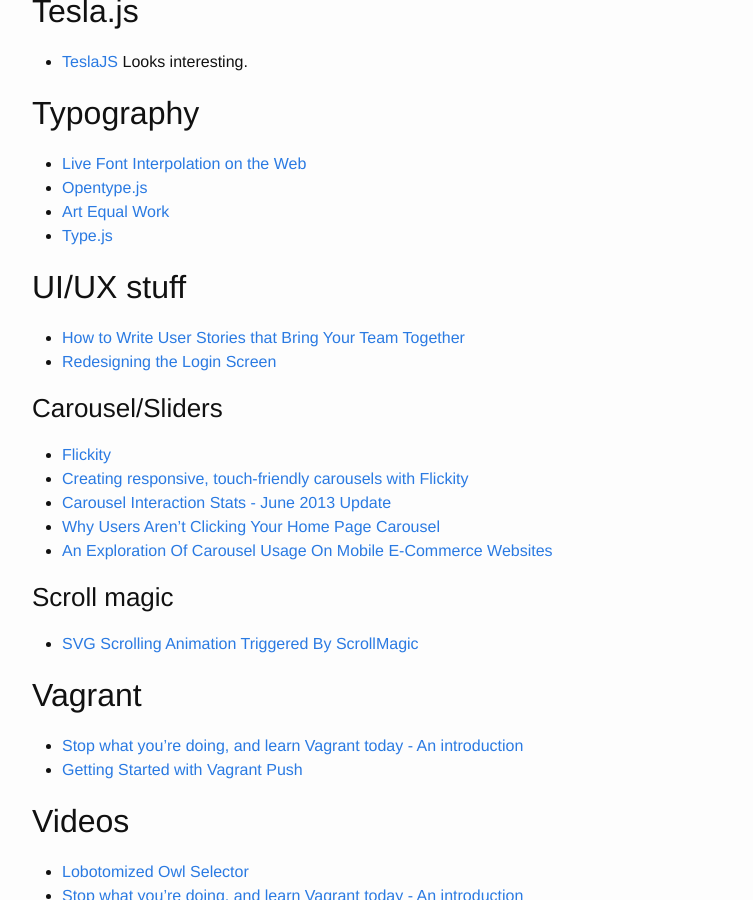
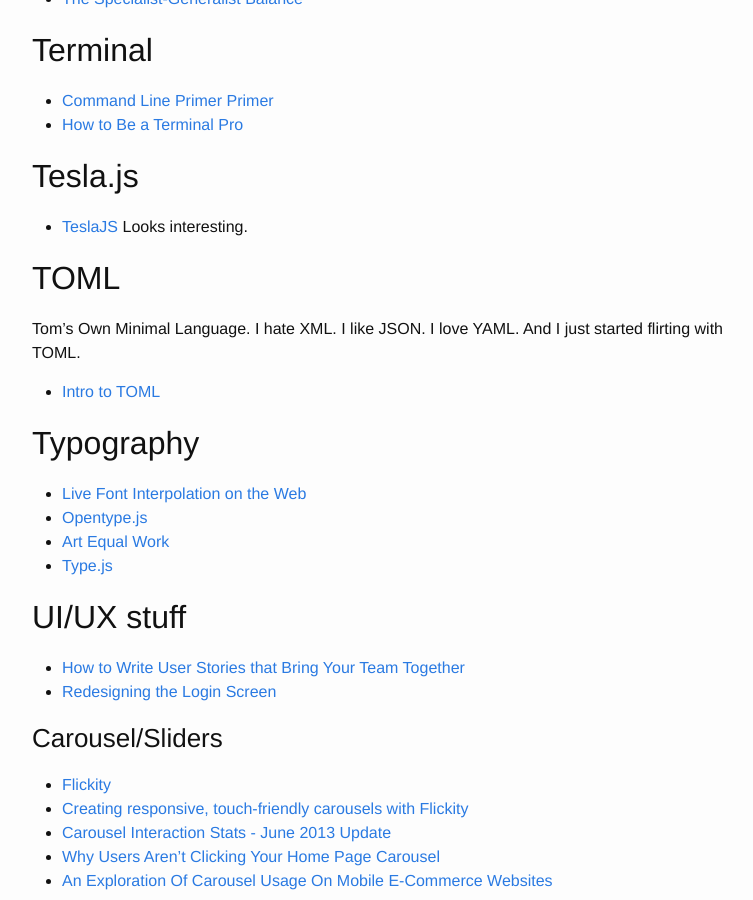
Before and after one commit to brownerd/brownerd.github.io, a Jekyll site: the page built from _posts/2015-01-01-reading-list-2015.md, in a window 1280 px wide and 900 px high, scrolled down 20601 px. Shown: the whole window, without its empty margins (238-991 px from the left). Built offline with Jekyll 4.4.1, drawn with Linux system fonts in a browser that asks for light colours; emoji names are drawn with the system emoji font; some of the changed text lies outside the part shown.

Commit message:
TOML and HUGO

```diff
--- a/_posts/2015-01-01-reading-list-2015.md
+++ b/_posts/2015-01-01-reading-list-2015.md
@@ -445,6 +445,12 @@ Just tyring to get better with handling merge conflicts
 
 
 
+## HUGO
+A fast and modern static website engine
+- [Hugo.io](http://gohugo.io/)
+
+
+
 
 ## htaccess
 - .htaccess snippets(https://github.com/phanan/htaccess)
@@ -535,6 +541,7 @@ Just tyring to get better with handling merge conflicts
 
 
 ### Tutorials
+- [:+1: Top-Speed HTML Development With Jade](https://webdesign.tutsplus.com/courses/top-speed-html-development-with-jade) This is an awesome Jade tutorial.
 - [A Stroll Through Node: Building a Recipes Website with Express, Jade and Bootstrap](http://blog.stevenedouard.com/stroll-node-building-recipe-website-express-jade-bootstrap/)
 
 
@@ -1209,6 +1216,16 @@ SVG patterns for Data Visualization](http://riccardoscalco.github.io/textures/)
 
 
 
+## TOML
+Tom’s Own Minimal Language. I hate XML. I like JSON. I love YAML. And I just started flirting with TOML.
+- [Intro to TOML](http://npf.io/2014/08/intro-to-toml/)
+
+
+
+
+
+
+
 ## Typography
 - [Live Font Interpolation on the Web](http://alistapart.com/article/live-font-interpolation-on-the-web)
 - [Opentype.js](http://nodebox.github.io/opentype.js/)
```
